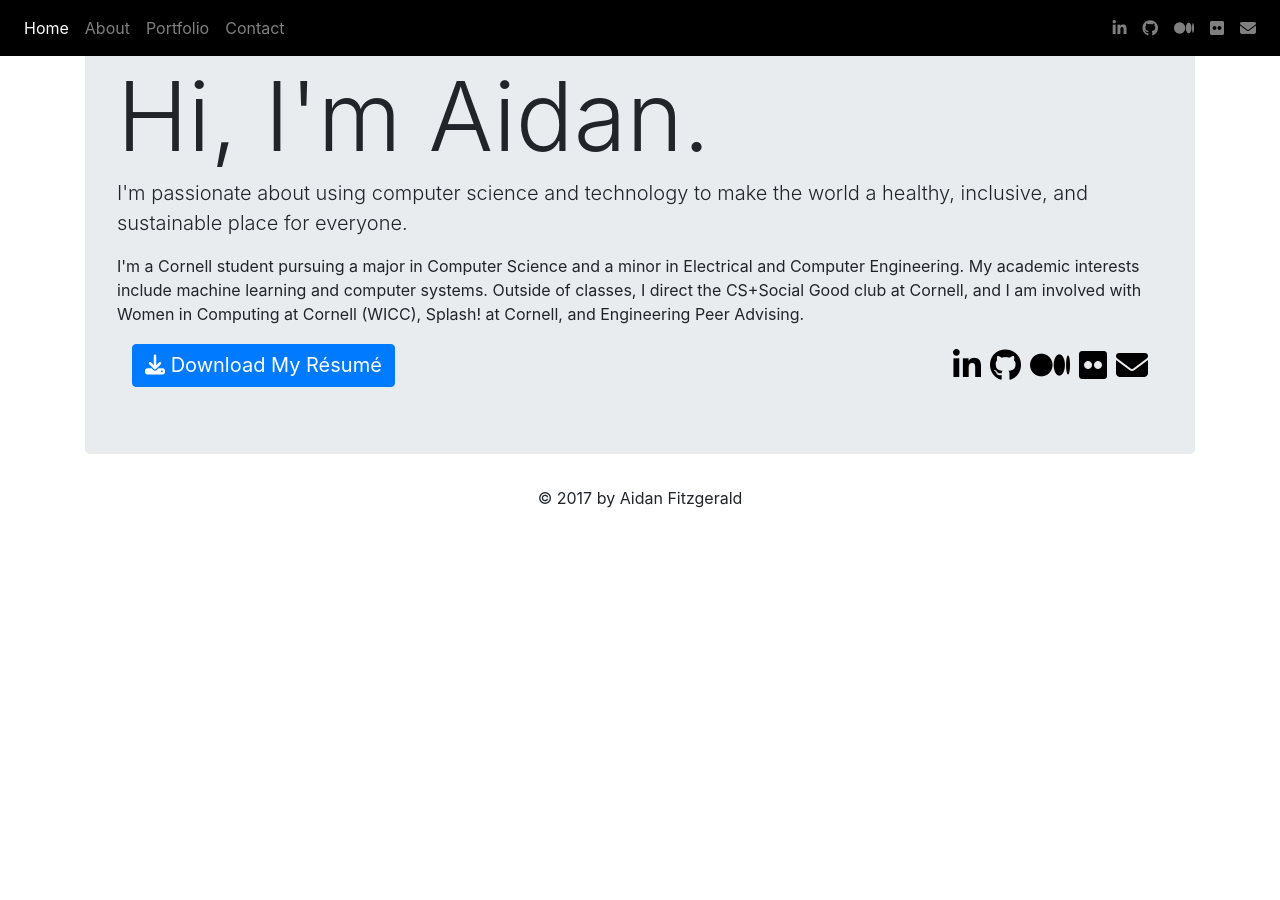
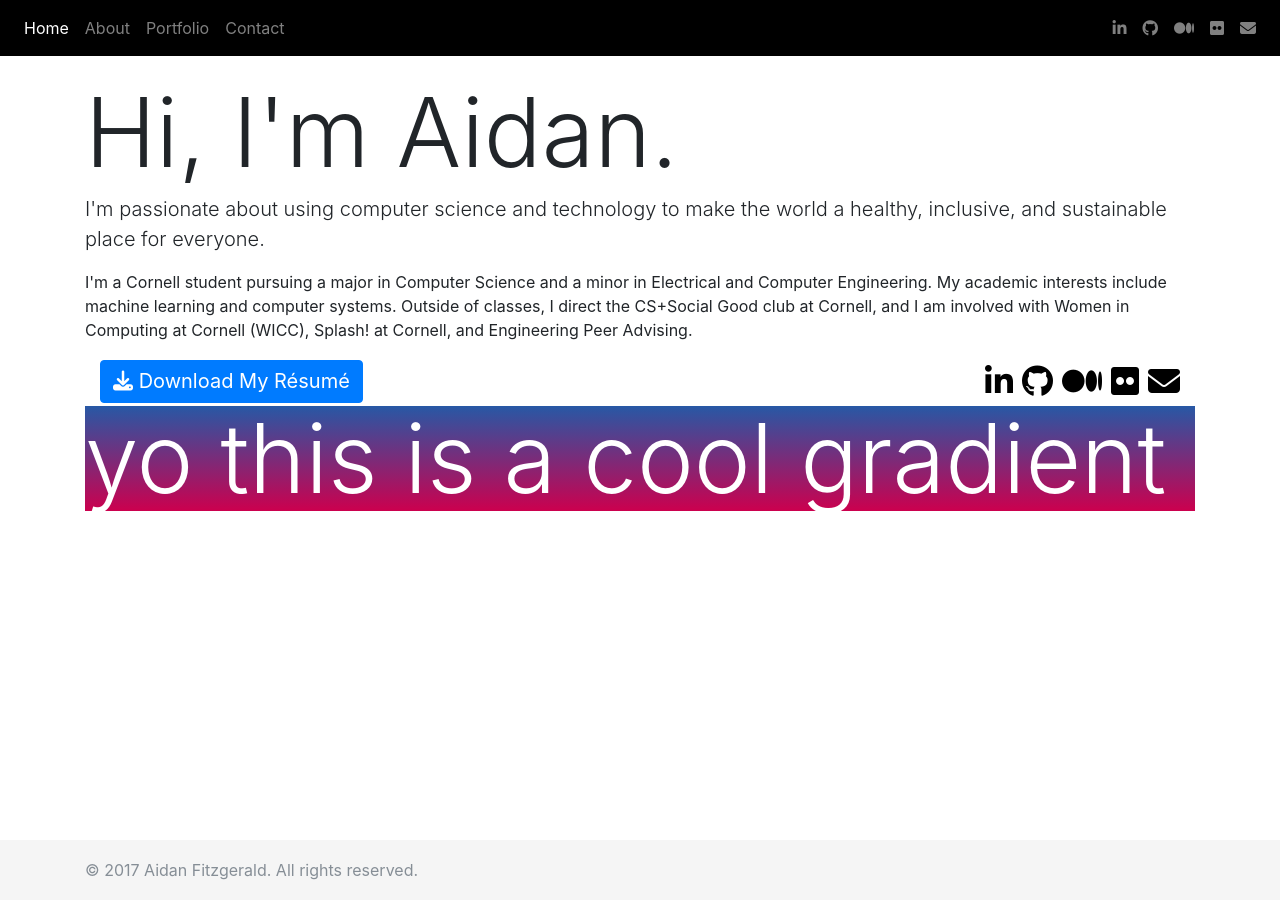
Before and after one commit to aidan-fitz/aidan-fitz.com, a Jekyll site: the page built from index.md, in a window 1280 px wide. Built offline with Jekyll 4.4.1, drawn with Linux system fonts in a browser that asks for light colours; nearby versions of some CDN libraries.

Commit message:
Sticky footer, trying gradient

```diff
--- a/_config.yml
+++ b/_config.yml
@@ -11,4 +11,3 @@ description: Computer Science, Cornell Engineering Class of 2020
 copyright:
   pub_year: 2017
   author: Aidan Fitzgerald
-  license: null # gonna use this field to support a Creative Commons license
--- a/_includes/footer.html
+++ b/_includes/footer.html
@@ -1,25 +1,12 @@
-<footer class="container">
-{% if site.copyright %}
-  <div class="row">
-    <div class="col-md text-center">
-      &copy;
-      {% if site.copyright.pub_year %}{{ site.copyright.pub_year }}{% endif %}
-      {% if site.copyright.author %}
-        by {{ site.copyright.author }}
-      {% endif %}
-    </div>
+<footer>
+  <div class="container">
+    {% if site.copyright %}
+      <span class="text-muted">
+        &copy;
+        {% if site.copyright.pub_year %}{{ site.copyright.pub_year }}{% endif %}
+        {% if site.copyright.author %}{{ site.copyright.author }}{% endif %}.
+        All rights reserved.
+      </span>
+    {% endif %}
   </div>
-
-  {% comment %}
-  <div class="row">
-    <div class="col-md text-center">
-
-    <!-- TODO add CC license functionality -->
-    {% if site.copyright.license %}
-
-    {% endif %}
-    </div>
-  </div>
-  {% endcomment %}
-{% endif %}
 </footer>
--- a/_layouts/default.html
+++ b/_layouts/default.html
@@ -4,7 +4,7 @@
   <body>
     {% include header.html %}
 
-    <main class="container">
+    <main role="main" class="container">
       {{ content }}
     </main>
 
--- a/css/style.scss
+++ b/css/style.scss
@@ -11,6 +11,10 @@ nav a.nav-link {
 
 nav a.nav-link:active {
   text-decoration: underline;
+}
+
+body {
+  padding-top: 5rem;
 }
 
 .social {
@@ -28,3 +32,19 @@ nav a.nav-link:active {
 .download-resume {
   font-size: 125%;
 }
+
+footer {
+  position: absolute;
+  bottom: 0;
+  width: 100%;
+  /* Set the fixed height of the footer here */
+  height: 60px;
+  line-height: 60px; /* Vertically center the text there */
+  background-color: #f5f5f5;
+}
+
+// For sections with the gradient background
+.gradient-bg {
+  background: linear-gradient(#2758A5, #CC004E);
+  color: white;
+}
--- a/index.md
+++ b/index.md
@@ -3,16 +3,18 @@ layout: default
 title: Home
 ---
 
-<div class="jumbotron">
-  <h1 class="display-1">Hi, I'm Aidan.</h1>
-  <p class="lead">I'm passionate about using computer science and technology to
-  make the world a healthy, inclusive, and sustainable place for everyone.</p>
+<h1 class="display-1">Hi, I'm Aidan.</h1>
+<p class="lead">I'm passionate about using computer science and technology to
+make the world a healthy, inclusive, and sustainable place for everyone.</p>
 
-  <p>I'm a Cornell student pursuing a major in Computer Science and a minor in
-  Electrical and Computer Engineering. My academic interests include machine
-  learning and computer systems. Outside of classes, I direct the CS+Social Good
-  club at Cornell, and I am involved with Women in Computing at Cornell (WICC),
-  Splash! at Cornell, and Engineering Peer Advising.</p>
+<p>I'm a Cornell student pursuing a major in Computer Science and a minor in
+Electrical and Computer Engineering. My academic interests include machine
+learning and computer systems. Outside of classes, I direct the CS+Social Good
+club at Cornell, and I am involved with Women in Computing at Cornell (WICC),
+Splash! at Cornell, and Engineering Peer Advising.</p>
 
-  {% include resume-social.html %}
-</div>
+{% include resume-social.html %}
+
+<section class="gradient-bg">
+  <h1 class="display-1">yo this is a cool gradient</h1>
+</section>
```
